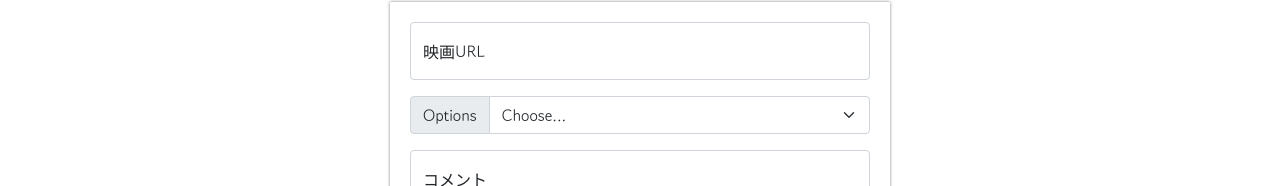
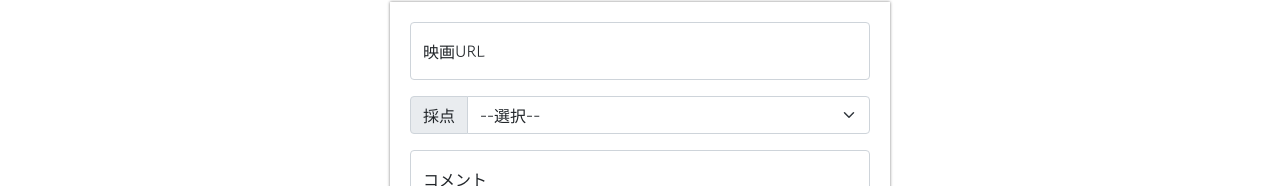
Before and after one commit to su-natsuki/mypage, a plain HTML site: page index.html in a window 1280 px wide. Shown: the part 268-454 px from the top of the page. Drawn offline with nearby package versions, Linux system fonts and the light colour scheme.

Commit message:
Update index.html

```diff
--- a/index.html
+++ b/index.html
@@ -95,12 +95,12 @@
             <label for="floatingInput">映画URL</label>
         </div>
         <div class="input-group mb-3">
-  <label class="input-group-text" for="inputGroupSelect01">Options</label>
+  <label class="input-group-text" for="inputGroupSelect01">採点</label>
   <select class="form-select" id="inputGroupSelect01">
-    <option selected>Choose...</option>
-    <option value="1">One</option>
-    <option value="2">Two</option>
-    <option value="3">Three</option>
+    <option selected>--選択--</option>
+    <option value="1">⭐</option>
+    <option value="2">⭐⭐</option>
+    <option value="3">⭐⭐⭐</option>
   </select>
 </div>
         <div class="form-floating">
```
